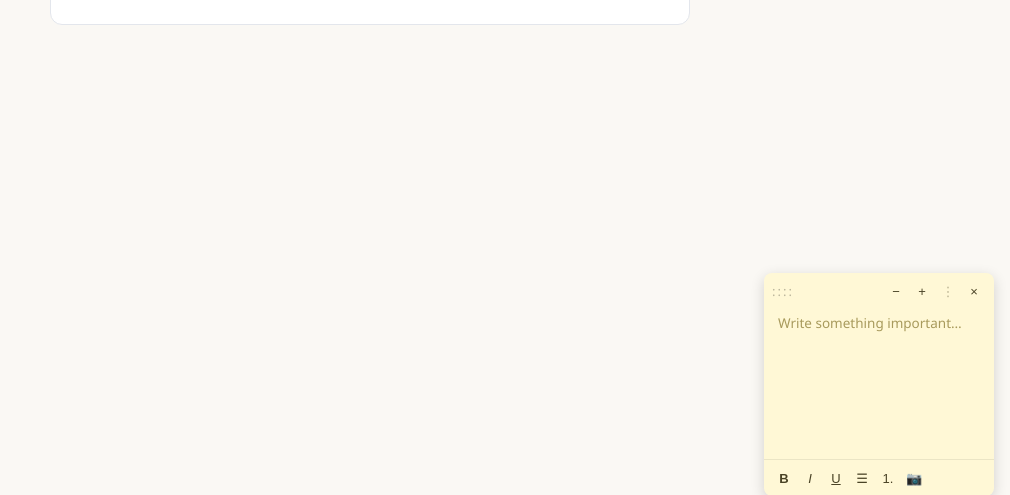
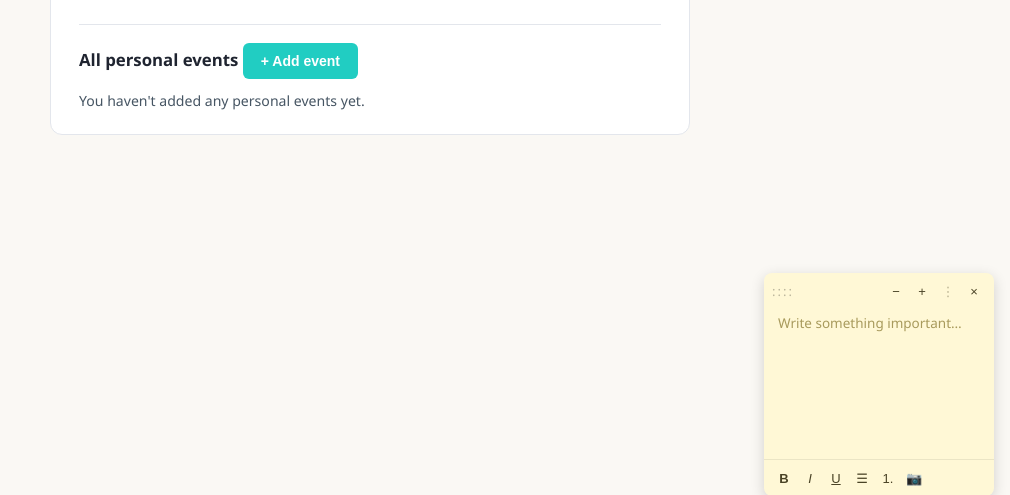
Before and after one commit to imoosa/Zaman, a Python web app: template app/templates/today.html in a window 1280 px wide. Shown: the part 288-783 px from the top of the page, without its empty margins (270-1280 px from the left). Run offline with Jinja, Linux system fonts and the light colour scheme; the template is opened without the code that fills it, so the values that code supplies are empty.

Commit message:
swapping_events

```diff
--- a/app/templates/today.html
+++ b/app/templates/today.html
@@ -21,6 +21,10 @@
                             (each with .title, .tradition)
        personal_events   -- the user's personal events on view_date (each
                             with .title, .category, .description)
+       all_personal_events -- EVERY personal event the user has added,
+                            regardless of date (same shape as calendar.html's
+                            old sidebar list: .title, .anchor_date, .repeat),
+                            for the standalone "All personal events" panel
        traditions        -- the same tradition-label dict used elsewhere
        prev_date_iso / next_date_iso -- ISO date strings for the day
                             before/after view_date, for the arrow links
@@ -70,6 +74,13 @@
 
   .today-events h3{ margin: 0 0 12px; font-size:1.05rem; }
   .event-src-dot{display:inline-block;width:8px;height:8px;border-radius:50%;margin-right:6px;vertical-align:middle;}
+
+  .all-personal-panel{ margin-top:24px; padding-top:18px; border-top:1px solid var(--line); }
+  .all-personal-panel h3{ margin:0 0 12px; font-size:1.05rem; }
+  .all-personal-panel .user-event-row{ padding:6px 0; border-bottom:1px solid var(--line); }
+  .all-personal-panel .user-event-row:last-of-type{ border-bottom:none; }
+  .all-personal-panel .ue-title{ font-weight:600; }
+  .all-personal-panel .ue-meta{ display:block; font-size:0.8rem; color: var(--ink-soft); }
 </style>
 
 <div class="card today-page">
@@ -122,5 +133,29 @@
         <div class="empty-panel">No events on {{ view_date.strftime('%d %b %Y') }}.</div>
         {% endif %}
     </div>
+
+    <!-- Full personal-events list, moved here from calendar.html's sidebar.
+         Unlike the section above, this is NOT filtered to view_date -- it's
+         every personal event the user has ever added, same as the old panel. -->
+    <div class="all-personal-panel">
+        <h3>All personal events <button type="button" class="add-event-btn" onclick="openAddEventModal()">+ Add event</button></h3>
+        {% if all_personal_events %}
+            {% for e in all_personal_events %}
+            <div class="user-event-row">
+                <span class="ue-title">{{ e.title }}</span>
+                <span class="ue-meta">
+                    {{ e.anchor_date.strftime('%d %b %Y') }}
+                    ({{ {'never': 'once', 'weekly': 'repeats weekly', 'monthly': 'repeats monthly', 'yearly': 'repeats yearly'}[e.repeat] }})
+                </span>
+            </div>
+            {% endfor %}
+            <div style="margin-top:8px;"><a href="{{ url_for('events_view', tab='personal') }}" style="font-size:12px;">Manage personal events &rsaquo;</a></div>
+        {% else %}
+            <div class="empty-panel">You haven't added any personal events yet.</div>
+        {% endif %}
+    </div>
 </div>
+
+{% set add_event_redirect = 'today' %}
+{% include "add_events.html" %}
 {% endblock %}
```
Also changed, not shown: app/templates/calendar.html (+3 -13 lines).
